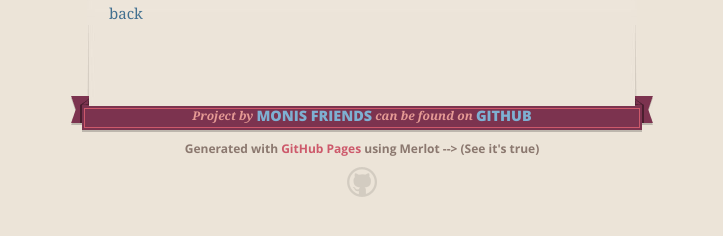
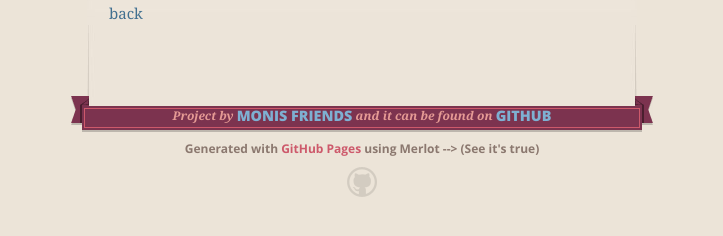
Before and after one commit to monisbday/monisbday.github.io, a Jekyll site: the page built from another-page.md, in a window 1280 px wide. Shown: the part 320-556 px from the top of the page, without its empty margins (278-1001 px from the left). Built offline with Jekyll 4.4.1, drawn with Linux system fonts in a browser that asks for light colours; our own code applies the rules of GitHub Pages for plain Markdown files.

Commit message:
Added text

```diff
--- a/_layouts/default.html
+++ b/_layouts/default.html
@@ -63,7 +63,7 @@
               <p>this project by <a href="{{ site.github.owner_url }}">{{ site.github.owner_name }}</a> can be found on <a href="{{ site.github.repository_url }}">GitHub</a></p>
             {% endif %}
             {% if site.github.is_user_page %}
-              <p>Project by <a href="{{ site.github.owner_url }}">Monis friends</a> can be found on <a href="{{ site.github.repository_url }}">GitHub</a></p>
+              <p>Project by <a href="{{ site.github.owner_url }}">Monis friends</a> and it can be found on <a href="{{ site.github.repository_url }}">GitHub</a></p>
             {% endif %}
           </span>
           <span class="left-tail"></span>
```
Also changed, not shown: index.md (+3 -2 lines).
